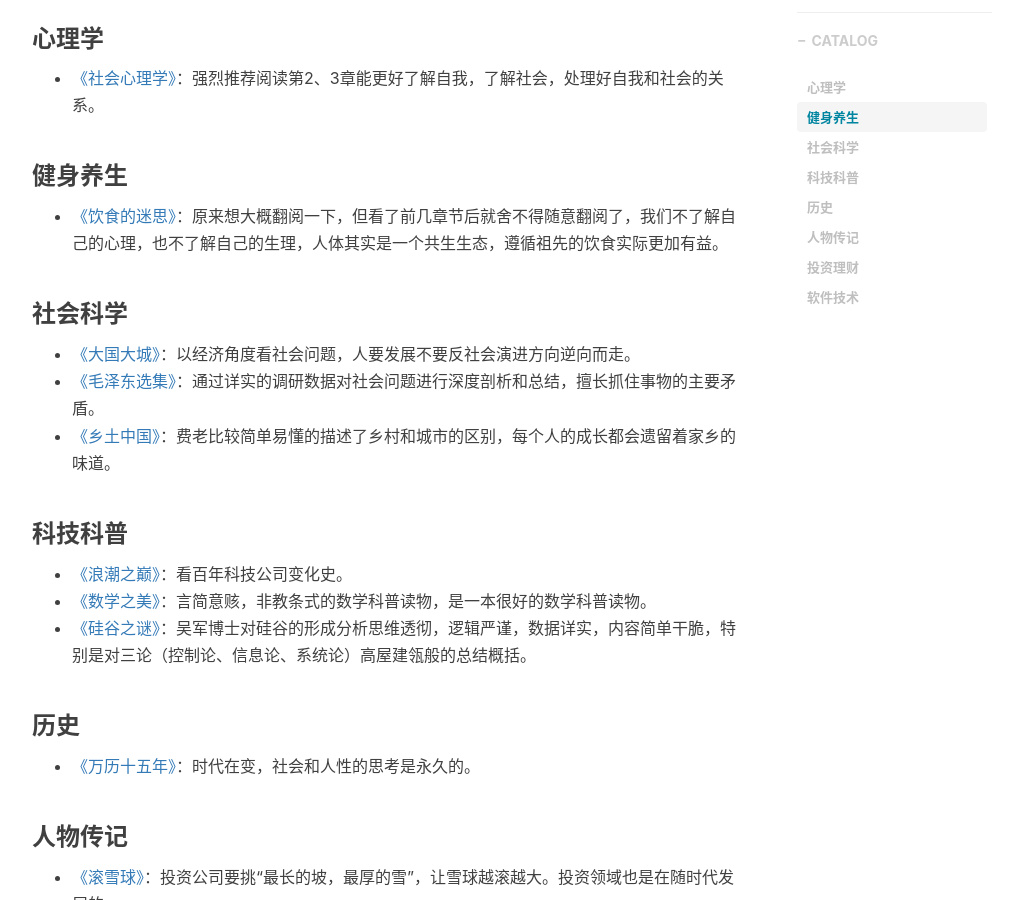
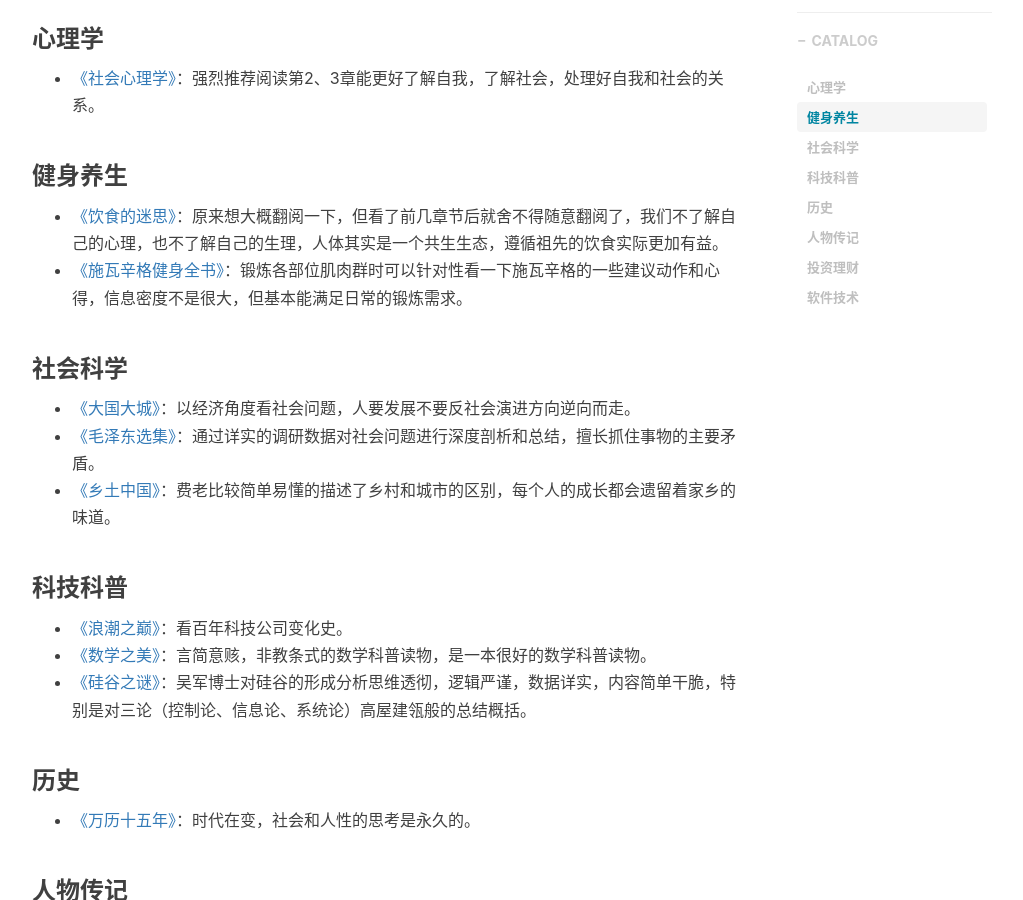
Before and after one commit to shihai1991/shihai1991.github.io, a Jekyll site: the page built from _posts/2021-11-23-个人阅读书单推荐.md, in a window 1280 px wide and 900 px high, scrolled down 551 px. Shown: the whole window, without its empty margins (233-1256 px from the left). Built offline with Jekyll 4.4.1, drawn with Linux system fonts in a browser that asks for light colours; nearby versions of some CDN libraries; comment, search, counter and statistics services are not loaded.

Commit message:
Update 2021-11-23-个人阅读书单推荐.md

```diff
--- a/_posts/2021-11-23-个人阅读书单推荐.md
+++ b/_posts/2021-11-23-个人阅读书单推荐.md
@@ -15,6 +15,7 @@
 
 ### 健身养生
 - [《饮食的迷思》](https://book.douban.com/subject/30437166/)：原来想大概翻阅一下，但看了前几章节后就舍不得随意翻阅了，我们不了解自己的心理，也不了解自己的生理，人体其实是一个共生生态，遵循祖先的饮食实际更加有益。
+- [《施瓦辛格健身全书》](https://book.douban.com/subject/7067916/)：锻炼各部位肌肉群时可以针对性看一下施瓦辛格的一些建议动作和心得，信息密度不是很大，但基本能满足日常的锻炼需求。
 
 ### 社会科学
 - [《大国大城》](https://book.douban.com/subject/26824237/)：以经济角度看社会问题，人要发展不要反社会演进方向逆向而走。
```
